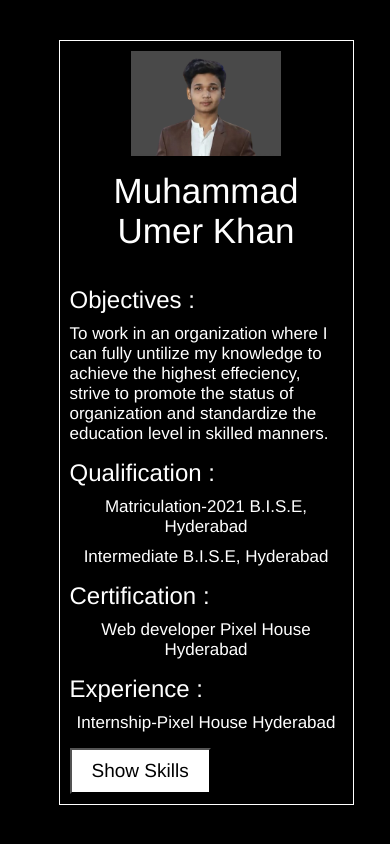
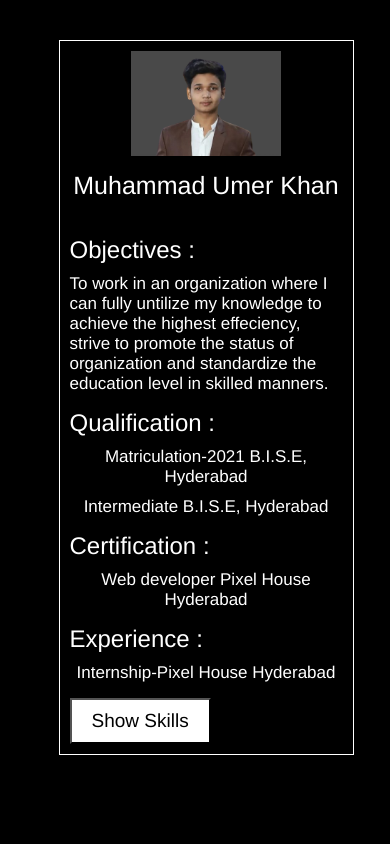
Before and after one commit to umerkhanuk/milestone1, a website: page index.html in a window 390 px wide. Drawn offline with Linux system fonts and the light colour scheme.

Commit message:
Updated feature font

```diff
--- a/style.css
+++ b/style.css
@@ -87,4 +87,7 @@ button{
     *{
         font-weight: 300;
     }
+    .row1 h3{
+        font-size: 25px !important;
+    }
   }
```
